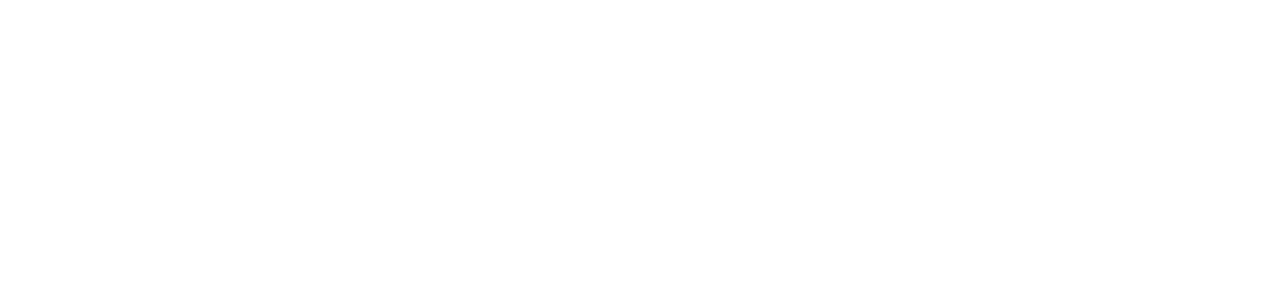
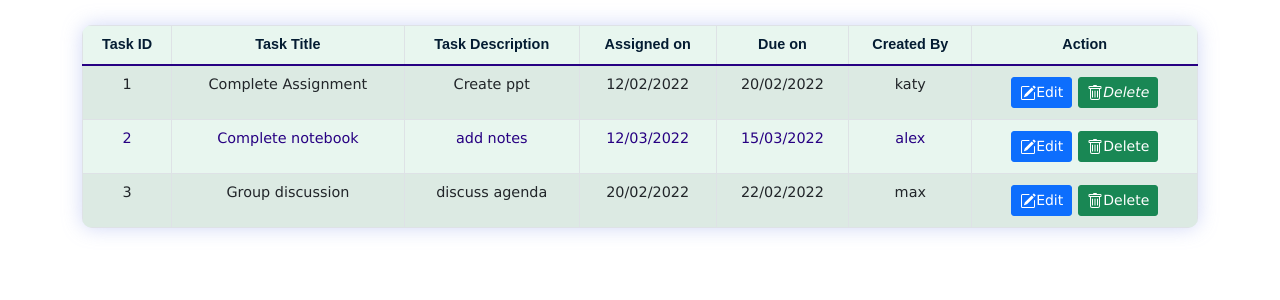
Before and after one commit to Abhisheksol-12/Frontend-sign-Login, an Angular app in the folder SignUp/: page /view-task in a window 1280 px wide. Before the commit this address led to /. Shown: the top 300 px of the page. Built offline with nearby package versions, Linux system fonts and the light colour scheme.

Commit message:
path added

```diff
--- a/SignUp/src/app/app-routing.module.ts
+++ b/SignUp/src/app/app-routing.module.ts
@@ -5,6 +5,7 @@
 import { DashboardComponent } from './dashboard/dashboard.component';
 import { CreateTaskDashboardComponent } from './create-task-dashboard/create-task-dashboard.component';
 import { AboutpageComponent } from './aboutpage/aboutpage.component';
+import { ViewTaskComponent } from './view-task/view-task.component';
 
 
 const routes: Routes = [
@@ -15,6 +16,7 @@
  { path:'dashboard', component:DashboardComponent},
  { path:'create-task-dashboard', component:CreateTaskDashboardComponent},
  { path:'aboutpage', component:AboutpageComponent},
+ { path:'view-task', component:ViewTaskComponent},
 
 
 
--- a/SignUp/src/app/view-task/view-task.component.html
+++ b/SignUp/src/app/view-task/view-task.component.html
@@ -1,3 +1,5 @@
+
+
 <div class="container">
     <table class="table table-bordered table-striped">
       <thead class="table-heading">
@@ -33,7 +35,7 @@
                 <path d="M5.5 5.5A.5.5 0 0 1 6 6v6a.5.5 0 0 1-1 0V6a.5.5 0 0 1 .5-.5zm2.5 0a.5.5 0 0 1 .5.5v6a.5.5 0 0 1-1 0V6a.5.5 0 0 1 .5-.5zm3 .5a.5.5 0 0 0-1 0v6a.5.5 0 0 0 1 0V6z"/>
                 <path fill-rule="evenodd" d="M14.5 3a1 1 0 0 1-1 1H13v9a2 2 0 0 1-2 2H5a2 2 0 0 1-2-2V4h-.5a1 1 0 0 1-1-1V2a1 1 0 0 1 1-1H6a1 1 0 0 1 1-1h2a1 1 0 0 1 1 1h3.5a1 1 0 0 1 1 1v1zM4.118 4 4 4.059V13a1 1 0 0 0 1 1h6a1 1 0 0 0 1-1V4.059L11.882 4H4.118zM2.5 3V2h11v1h-11z"/>
               </svg>
-                <i class="bi bi-trash">Delete</i>
+                <i class="fa fa-remove">Delete</i>
               </button>
           </td>
 
```
Also changed, not shown: SignUp/src/app/view-task/view-task.component.ts (line endings or trailing spaces).
